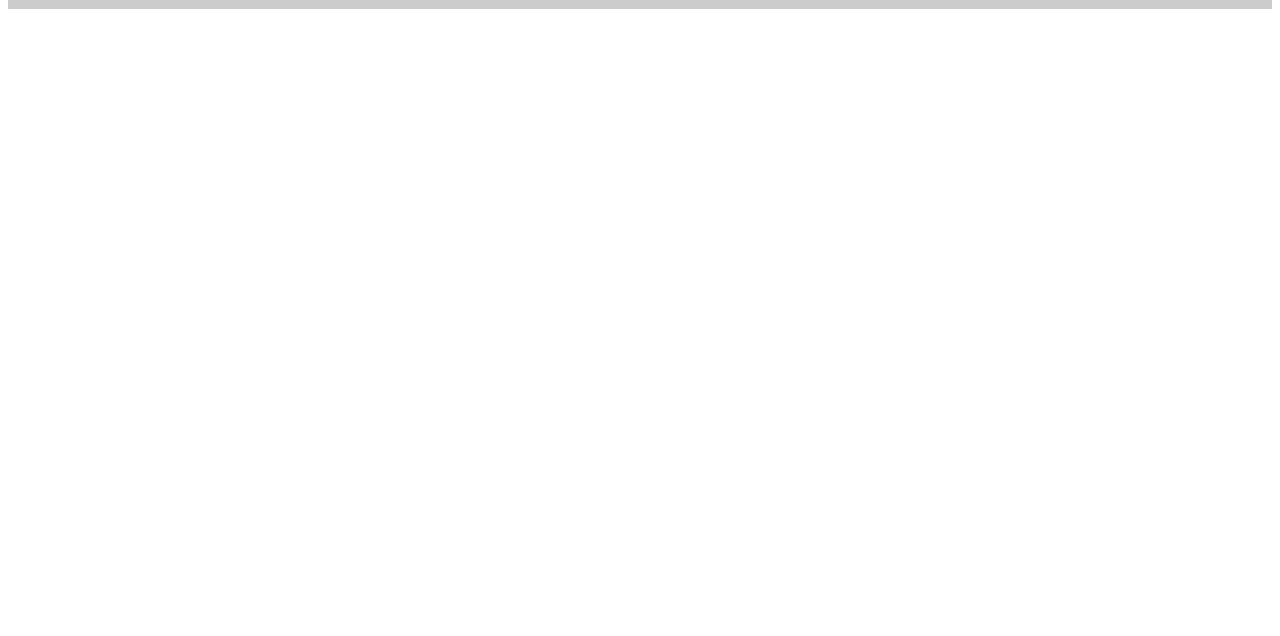
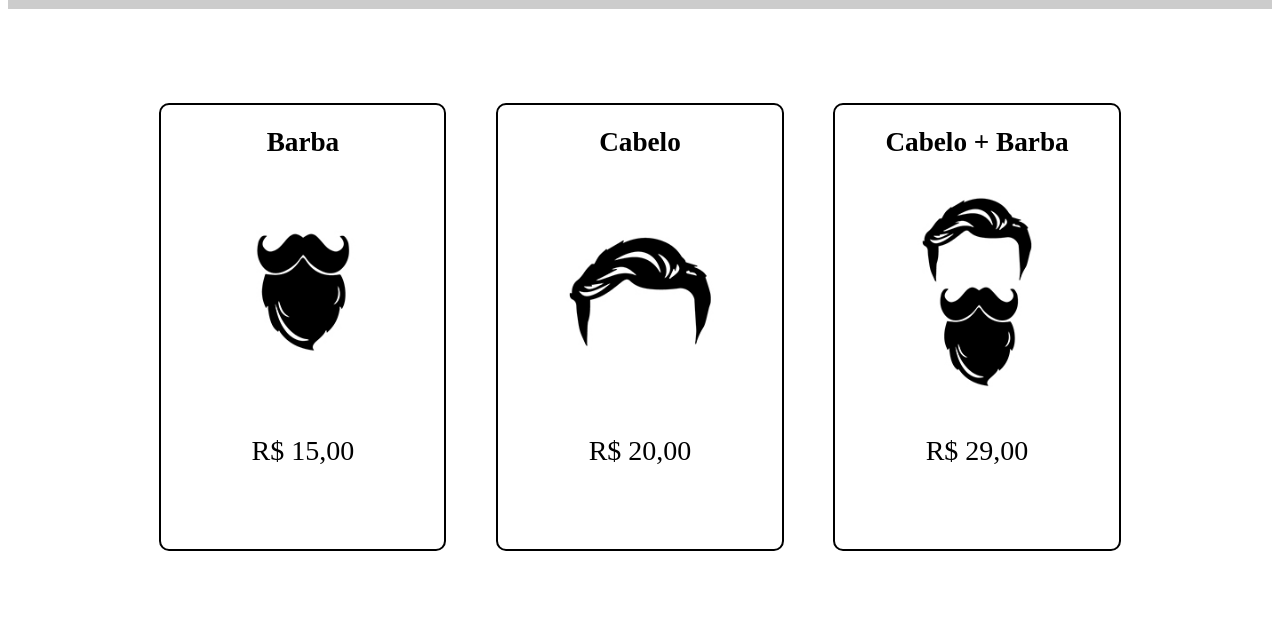
Before and after one commit to Ardomingos/Barbearia-Alura, a plain HTML site: page produtos.html in a window 1280 px wide. Shown: the part 316-952 px from the top of the page. Drawn offline with Linux system fonts and the light colour scheme.

Commit message:
Pagina de produtos + hover

```diff
--- a/produtos.css
+++ b/produtos.css
@@ -33,18 +33,45 @@ html, body{
 
             .menu-navegaçao a:hover {
                 text-decoration:underline;
-                color: rgb(161, 161, 31);
+                color: rgb(223, 174, 15);
             }
 
 
     main{
         height: 60%;
+        display: flex;
+        justify-content: space-around;
+        align-items: center;
+        padding-left: 10%;
+        padding-right: 10%;
     }
 
+        .lista-produtos{
+            text-align: center;
+            border: black solid 2px;
+            border-radius: 10px;
+            height: 70%;
+            width: 28%;
+        }
+
+            .lista-produtos h2{
+            font-size: 170%;
+            }
+
+            .lista-produtos p{
+            font-size: 175%;
+            }
 
 
+            .imagem-lista-produtos{
+                height: 50%;
+            }
 
 
+        .lista-produtos:hover{
+            border-color: rgb(223, 174, 15);
+            padding: 1%;
+        }
 
 
     footer{
--- a/produtos.html
+++ b/produtos.html
@@ -26,6 +26,23 @@
 
         <main>
 
+            <div class="lista-produtos">
+                <h2>Barba</h2>
+                <img src="imagens/barba.jpg" class="imagem-lista-produtos">
+                <p>R$ 15,00</p>
+            </div>
+
+            <div class="lista-produtos">
+                <h2>Cabelo</h2>
+                <img src="imagens/cabelo.jpg" class="imagem-lista-produtos">
+                <p>R$ 20,00</p>
+            </div>
+
+            <div class="lista-produtos">
+                <h2>Cabelo + Barba</h2>
+                <img src="imagens/cabelo+barba.jpg" class="imagem-lista-produtos">
+                <p>R$ 29,00</p>
+            </div>
 
         </main>
 
```
